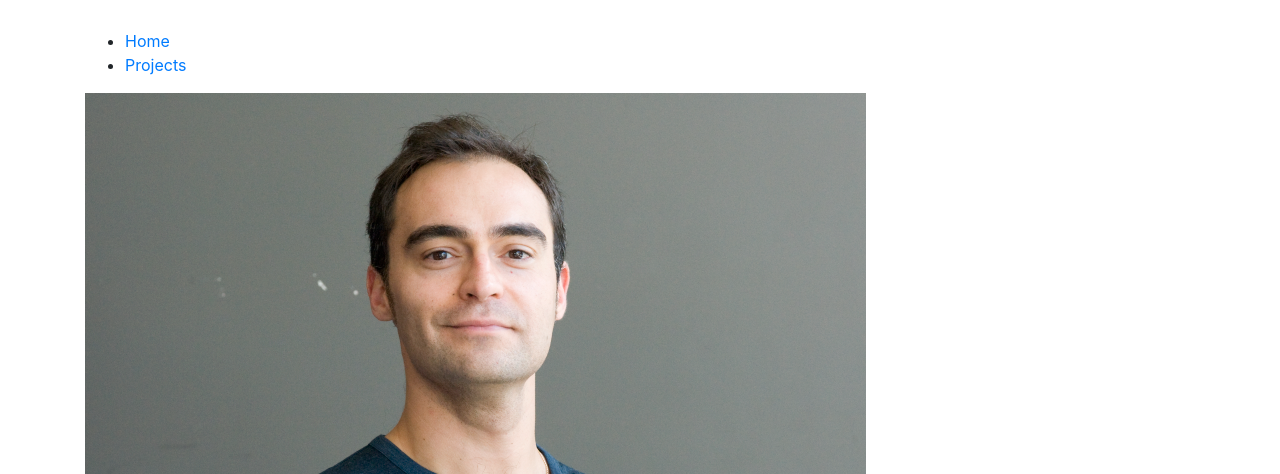
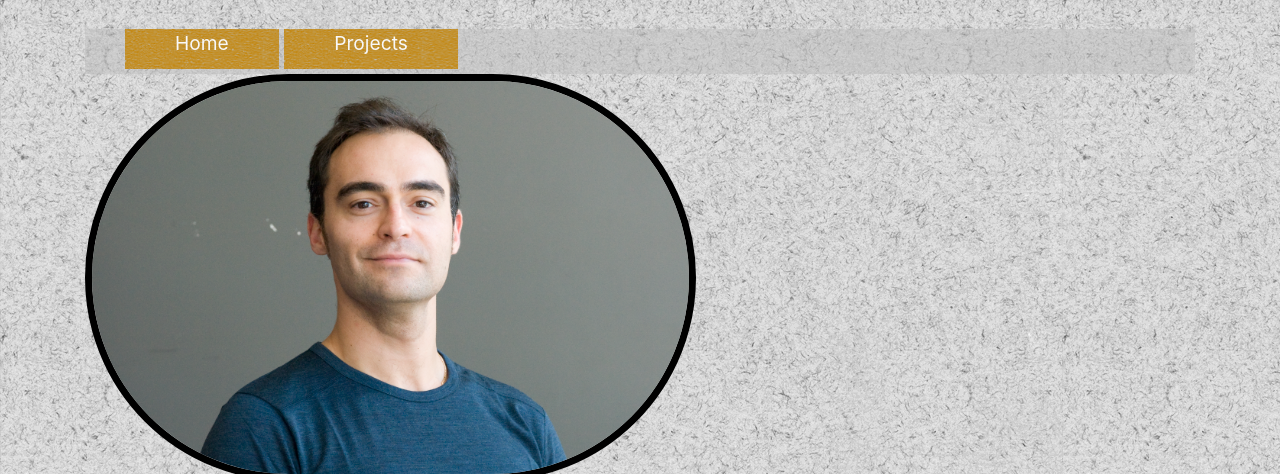
Before and after one commit to faz00li/eddieRaskinPortfolio, a plain HTML site: page index.html in a window 1280 px wide. Shown: the part 179-653 px from the top of the page. Drawn offline with Linux system fonts and the light colour scheme.

Commit message:
add styling: background texture, nav, photo w/ border

```diff
--- /dev/null
+++ b/css/effects.css
@@ -0,0 +1,35 @@
+
+
+/* effects.css */
+
+/* photo */
+img {
+     width:55%;
+     height:55%;
+     border-radius: 450px;
+     border: solid black 7px;
+}
+
+
+/* background texture */
+body { background-image: url(../images/black-felt.png); }
+
+nav { background-image: url(../images/beige-paper.png); }
+
+nav a { background-image: url(../images/beige-paper.png); }
+
+
+/* NAVIGATION */
+nav { background-color:rgba(192,192,192,0.3); font-size: 1.2em; }
+
+nav a{ text-decoration: none; color: #F8F8F8; font-size: 1em; }
+
+nav a { background-color: #c78500; }
+
+nav a:hover{ background-color: #ff7700; }
+
+nav a:active{ background-color: black; }
+
+nav ul li{ list-style: none; }
+
+.current { background-color: #ff4500; }
--- /dev/null
+++ b/css/layout.css
@@ -0,0 +1,11 @@
+
+
+/* layout.css */
+
+* {box-sizing: border-box;}
+
+nav { overflow: hidden; }
+
+nav a { padding: 14px 50px; }
+
+nav ul li { display: inline-block; }
--- /dev/null
+++ b/css/typography.css
@@ -0,0 +1,6 @@
+/*
+   Eddie Raskin
+   onepot.com
+   BIT 102, Spring
+   Hull
+*/
--- a/index.html
+++ b/index.html
@@ -3,6 +3,9 @@
   <head>
     <link rel="stylesheet" href="css/bootstrap.css">
     <link rel="stylesheet" href="css/styles.css">
+    <link rel="stylesheet" href="css/effects.css">
+    <link rel="stylesheet" href="css/layout.css">
+    <link rel="stylesheet" href="css/typography.css">
     <meta charset="utf-8">
     <title>Eddie Raskin Potfolio</title>
   </head>
```
Also changed, not shown: githubProjects.html (+3 -0 lines), images/beige-paper.png (added), images/black-felt.png (added).
